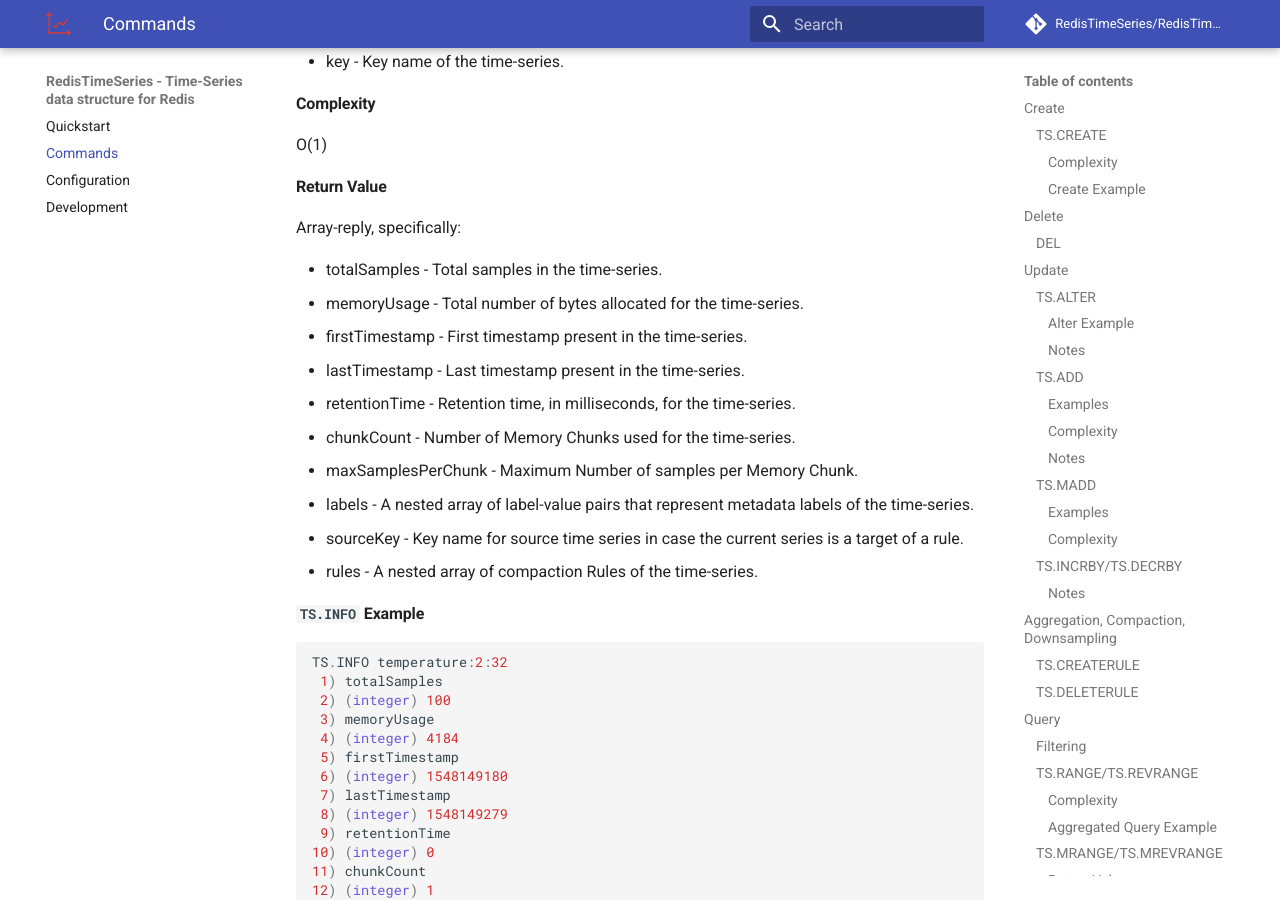
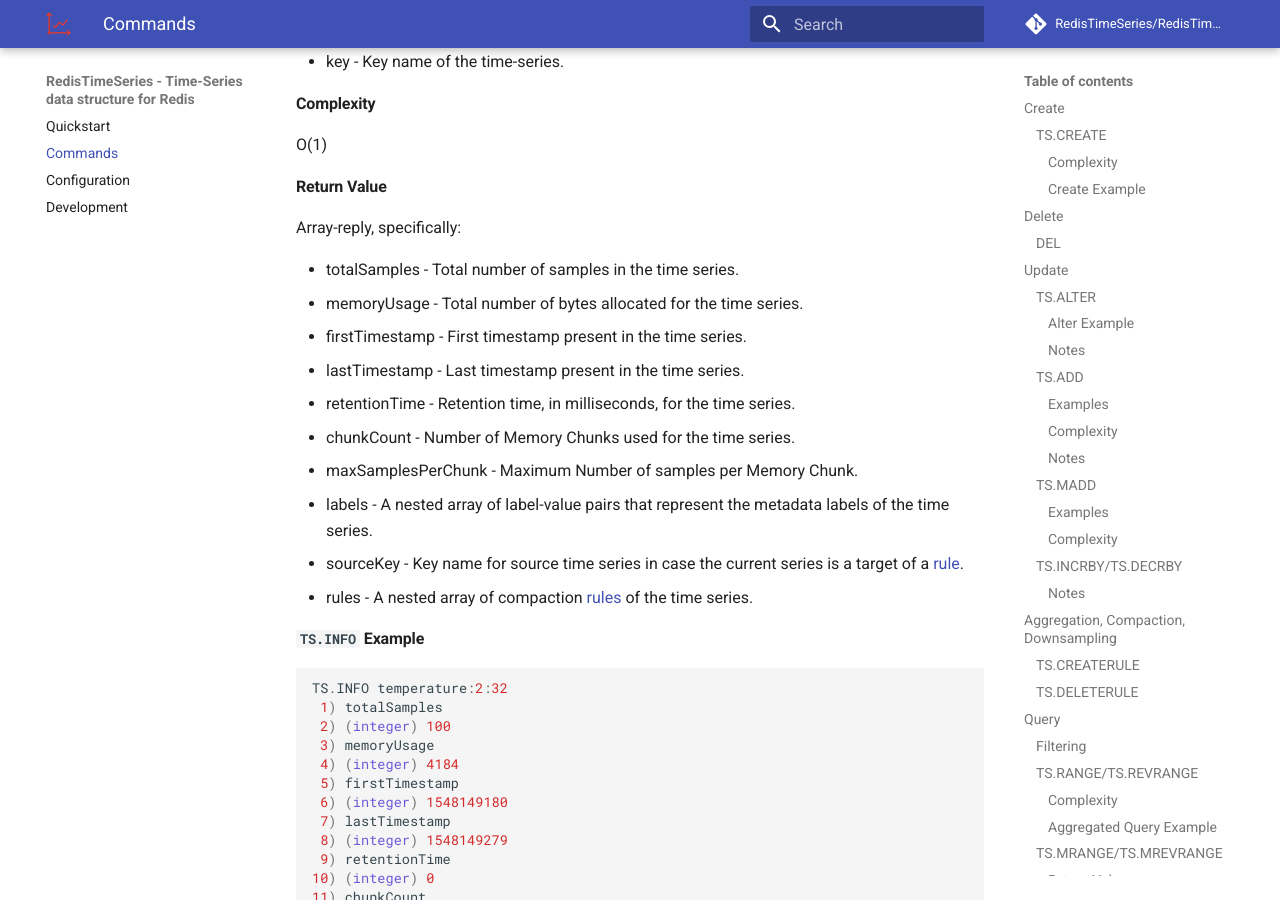
Before and after one commit to RedisTimeSeries/RedisTimeSeries, an MkDocs documentation site: the page built from docs/commands.md, in a window 1280 px wide and 900 px high, scrolled down 11334 px. Built offline with MkDocs 1.6.1 and Material for MkDocs 9.7.7, drawn with Linux system fonts in a browser that asks for light colours; comment, search, counter and statistics services are not loaded.

Commit message:
small copy edits

```diff
--- a/docs/commands.md
+++ b/docs/commands.md
@@ -506,16 +506,16 @@
 
 Array-reply, specifically:
 
-* totalSamples - Total samples in the time-series.
-* memoryUsage - Total number of bytes allocated for the time-series.
-* firstTimestamp - First timestamp present in the time-series.
-* lastTimestamp - Last timestamp present in the time-series.
-* retentionTime - Retention time, in milliseconds, for the time-series.
-* chunkCount - Number of Memory Chunks used for the time-series.
+* totalSamples - Total number of samples in the time series.
+* memoryUsage - Total number of bytes allocated for the time series.
+* firstTimestamp - First timestamp present in the time series.
+* lastTimestamp - Last timestamp present in the time series.
+* retentionTime - Retention time, in milliseconds, for the time series.
+* chunkCount - Number of Memory Chunks used for the time series.
 * maxSamplesPerChunk - Maximum Number of samples per Memory Chunk.
-* labels - A nested array of label-value pairs that represent metadata labels of the time-series.
-* sourceKey - Key name for source time series in case the current series is a target of a rule.
-* rules - A nested array of compaction Rules of the time-series.
+* labels - A nested array of label-value pairs that represent the metadata labels of the time series.
+* sourceKey - Key name for source time series in case the current series is a target of a [rule](#tscreaterule).
+* rules - A nested array of compaction [rules](#tscreaterule) of the time series.
 
 #### `TS.INFO` Example
 
```
